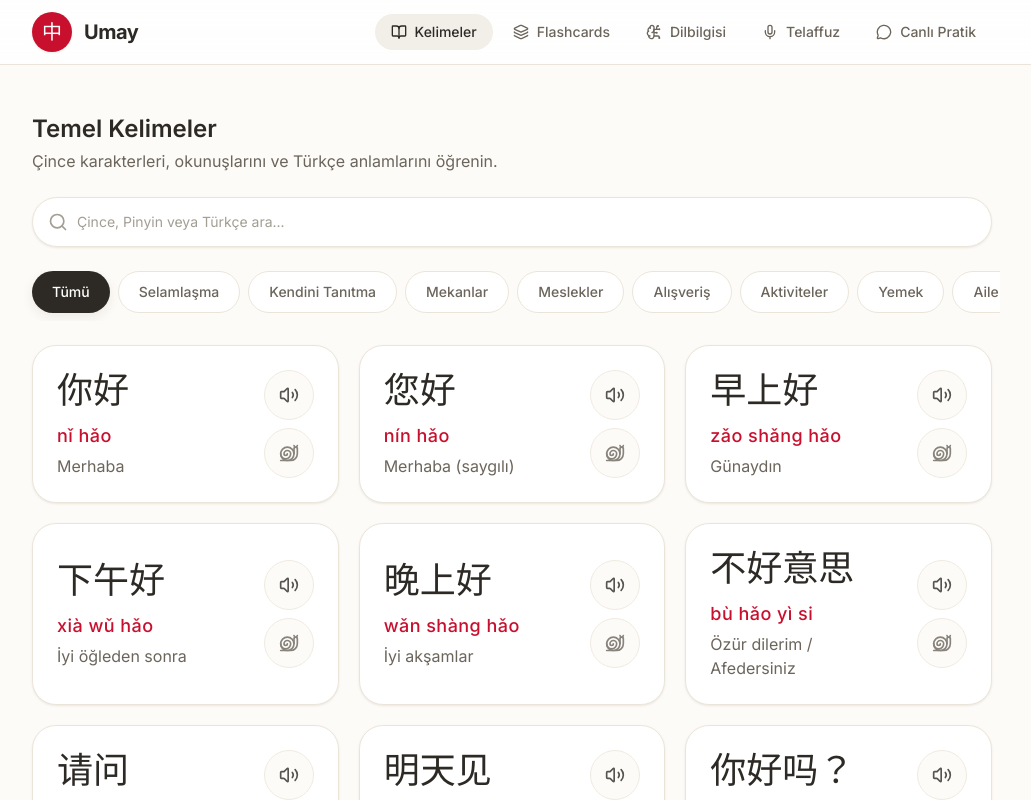
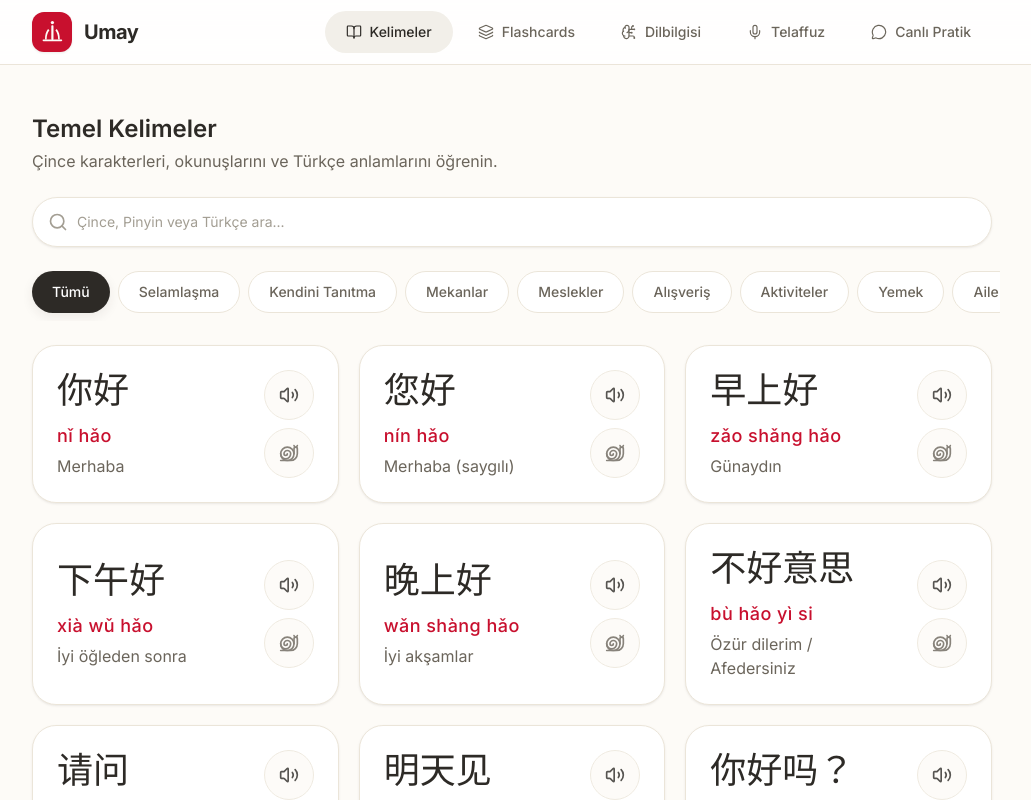
Before and after one commit to kamilmuratyilmaz/Umay, a React (Vite) app: page / in a window 1280 px wide. Shown: the top 800 px of the page, without its empty margins (128-1159 px from the left). Built offline with nearby package versions, Linux system fonts and the light colour scheme.

Commit message:
refactor: use Header primitive in App shell (visual refresh)

```diff
--- a/src/App.tsx
+++ b/src/App.tsx
@@ -1,99 +1,33 @@
 import { useState } from 'react';
-import { BookOpen, Mic, MessageCircle, BrainCircuit, Layers } from 'lucide-react';
+import Header, { type Tab } from './components/ui/Header';
 import VocabularyList from './components/VocabularyList';
 import GrammarHelper from './components/GrammarHelper';
 import PronunciationChecker from './components/PronunciationChecker';
 import LiveTutor from './components/LiveTutor';
 import Flashcards from './components/Flashcards';
 
-type Tab = 'vocabulary' | 'grammar' | 'pronunciation' | 'live' | 'flashcards';
-
 export default function App() {
   const [activeTab, setActiveTab] = useState<Tab>('vocabulary');
 
   const renderContent = () => {
     switch (activeTab) {
-      case 'vocabulary':
-        return <VocabularyList />;
-      case 'grammar':
-        return <GrammarHelper />;
-      case 'pronunciation':
-        return <PronunciationChecker />;
-      case 'live':
-        return <LiveTutor />;
-      case 'flashcards':
-        return <Flashcards />;
-      default:
-        return <VocabularyList />;
+      case 'vocabulary':    return <VocabularyList />;
+      case 'grammar':       return <GrammarHelper />;
+      case 'pronunciation': return <PronunciationChecker />;
+      case 'live':          return <LiveTutor />;
+      case 'flashcards':    return <Flashcards />;
     }
   };
 
   return (
-    <div className="min-h-screen bg-[#FDFBF7] text-[#2D2A26] font-sans selection:bg-[#C8102E]/10 selection:text-[#C8102E]">
-      <header className="bg-white/80 backdrop-blur-md border-b border-[#EBE5D9] sticky top-0 z-10">
-        <div className="max-w-5xl mx-auto px-4 sm:px-6 lg:px-8 h-16 flex items-center justify-between">
-          <div className="flex items-center gap-3">
-            <div className="w-10 h-10 bg-[#C8102E] rounded-xl flex items-center justify-center text-white font-bold text-xl shadow-sm chinese-text">
-              中
-            </div>
-            <h1 className="text-xl font-bold text-[#2D2A26] tracking-tight">Umay</h1>
-          </div>
-          <nav className="hidden md:flex space-x-1">
-            {[
-              { id: 'vocabulary', label: 'Kelimeler', icon: BookOpen },
-              { id: 'flashcards', label: 'Flashcards', icon: Layers },
-              { id: 'grammar', label: 'Dilbilgisi', icon: BrainCircuit },
-              { id: 'pronunciation', label: 'Telaffuz', icon: Mic },
-              { id: 'live', label: 'Canlı Pratik', icon: MessageCircle },
-            ].map((tab) => (
-              <button
-                key={tab.id}
-                onClick={() => setActiveTab(tab.id as Tab)}
-                className={`px-4 py-2 rounded-full text-sm font-medium flex items-center gap-2 transition-colors ${
-                  activeTab === tab.id
-                    ? 'bg-[#F2EFE9] text-[#2D2A26]'
-                    : 'text-[#6B655B] hover:text-[#2D2A26] hover:bg-[#FDFBF7]'
-                }`}
-              >
-                <tab.icon className="w-4 h-4" />
-                {tab.label}
-              </button>
-            ))}
-          </nav>
-        </div>
-      </header>
+    <div className="min-h-screen bg-[var(--bg)] text-[var(--fg1)] font-sans">
+      <Header tab={activeTab} setTab={setActiveTab} />
 
       <main className="max-w-5xl mx-auto px-4 sm:px-6 lg:px-8 py-8 md:py-12">
         <div className="animate-in fade-in slide-in-from-bottom-4 duration-500 ease-out">
           {renderContent()}
         </div>
       </main>
-
-      {/* Mobile Navigation */}
-      <div className="md:hidden fixed bottom-0 left-0 right-0 bg-white/90 backdrop-blur-md border-t border-[#EBE5D9] pb-safe z-50">
-        <div className="flex justify-around p-2">
-          {[
-            { id: 'vocabulary', label: 'Kelimeler', icon: BookOpen },
-            { id: 'flashcards', label: 'Kartlar', icon: Layers },
-            { id: 'grammar', label: 'Dilbilgisi', icon: BrainCircuit },
-            { id: 'pronunciation', label: 'Telaffuz', icon: Mic },
-            { id: 'live', label: 'Canlı', icon: MessageCircle },
-          ].map((tab) => (
-            <button
-              key={tab.id}
-              onClick={() => setActiveTab(tab.id as Tab)}
-              className={`flex flex-col items-center justify-center w-full py-2 space-y-1 rounded-xl transition-colors ${
-                activeTab === tab.id
-                  ? 'text-[#C8102E]'
-                  : 'text-[#6B655B] hover:text-[#2D2A26] hover:bg-[#FDFBF7]'
-              }`}
-            >
-              <tab.icon className={`w-6 h-6 ${activeTab === tab.id ? 'fill-[#C8102E]/10' : ''}`} />
-              <span className="text-[10px] font-medium">{tab.label}</span>
-            </button>
-          ))}
-        </div>
-      </div>
     </div>
   );
 }
```
